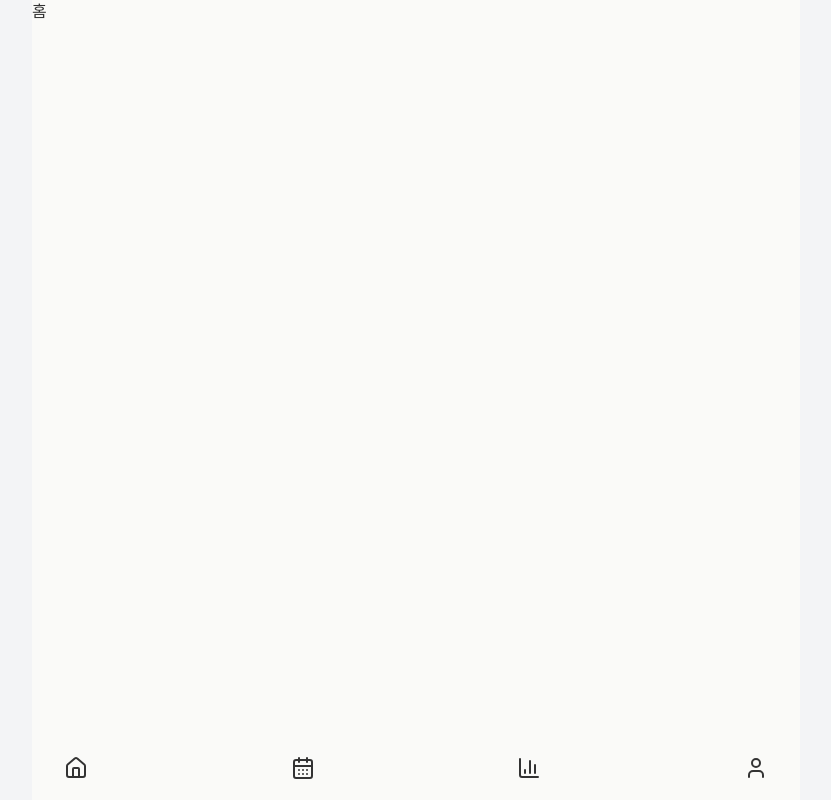
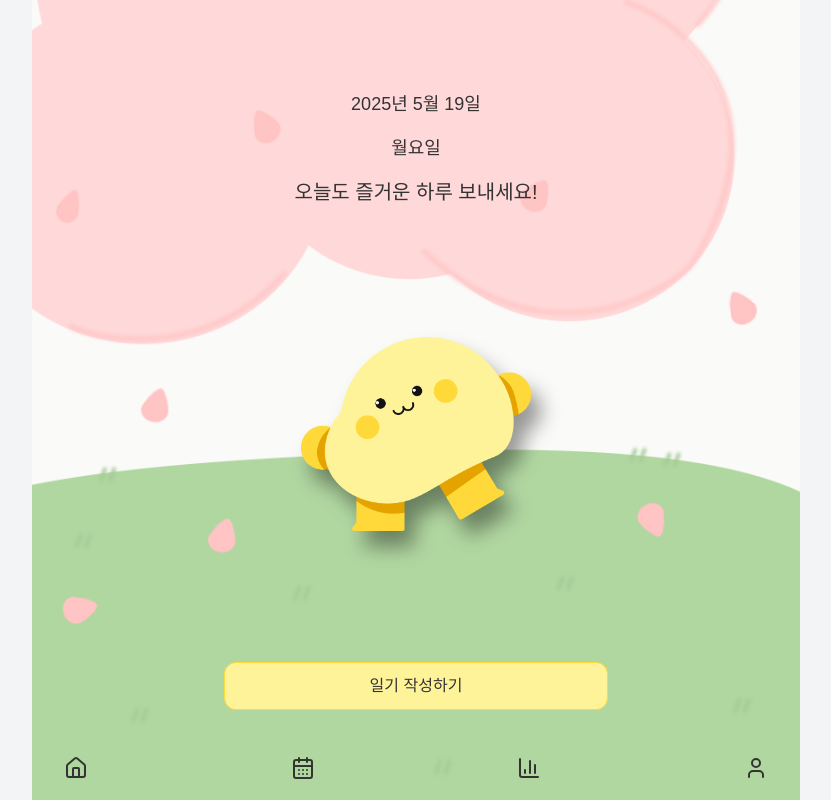
Before and after one commit to xuuwon/maeumgyeol, a Next.js app: page /home in a window 1280 px wide. Shown: the whole page, without its empty margins (224-1055 px from the left). Built offline with nearby package versions, Linux system fonts and the light colour scheme; a web font is replaced by a local one.

Commit message:
feat: 메인 페이지 구현

```diff
--- a/src/app/home/page.tsx
+++ b/src/app/home/page.tsx
@@ -1,7 +1,48 @@
+'use client';
+
+import Button from '@/components/button/Button';
+import clsx from 'clsx';
+import Image from 'next/image';
 import React from 'react';
 
 const Page = () => {
-  return <div>홈</div>;
+  const today = new Date();
+  const days = ['일요일', '월요일', '화요일', '수요일', '목요일', '금요일', '토요일'];
+
+  const year = today.getFullYear();
+  const month = today.getMonth() + 1;
+  const day = today.getDate();
+  const dayName = days[today.getDay()];
+  const todayDate = `${year}년 ${month}월 ${day}일`;
+
+  return (
+    <div
+      className={clsx(
+        'h-screen bg-[url(/images/background/cherryBlossom_mobile.png)] sm:bg-[url(/images/background/cherryBlossom_tablet.png)] bg-center bg-no-repeat bg-cover px-4 sm:px-6 md:px-8',
+        'flex flex-col items-center justify-around py-6'
+      )}
+    >
+      <div className="flex flex-col items-center gap-4">
+        {/* 텍스트 */}
+        <p className="text-lg">{todayDate}</p>
+        <p className="text-lg">{dayName}</p>
+        <p className="text-xl">오늘도 즐거운 하루 보내세요!</p>
+      </div>
+
+      <div className="drop-shadow-[10px_16px_10px_rgba(0,0,0,0.40)]">
+        <Image
+          src="/images/characters/basic_character.png" // 예시
+          alt="메인 캐릭터"
+          width={230}
+          height={230}
+        />
+      </div>
+
+      <div className="flex justify-center w-full">
+        <Button type="yellow" text="일기 작성하기" func={() => {}} />
+      </div>
+    </div>
+  );
 };
 
 export default Page;
```
